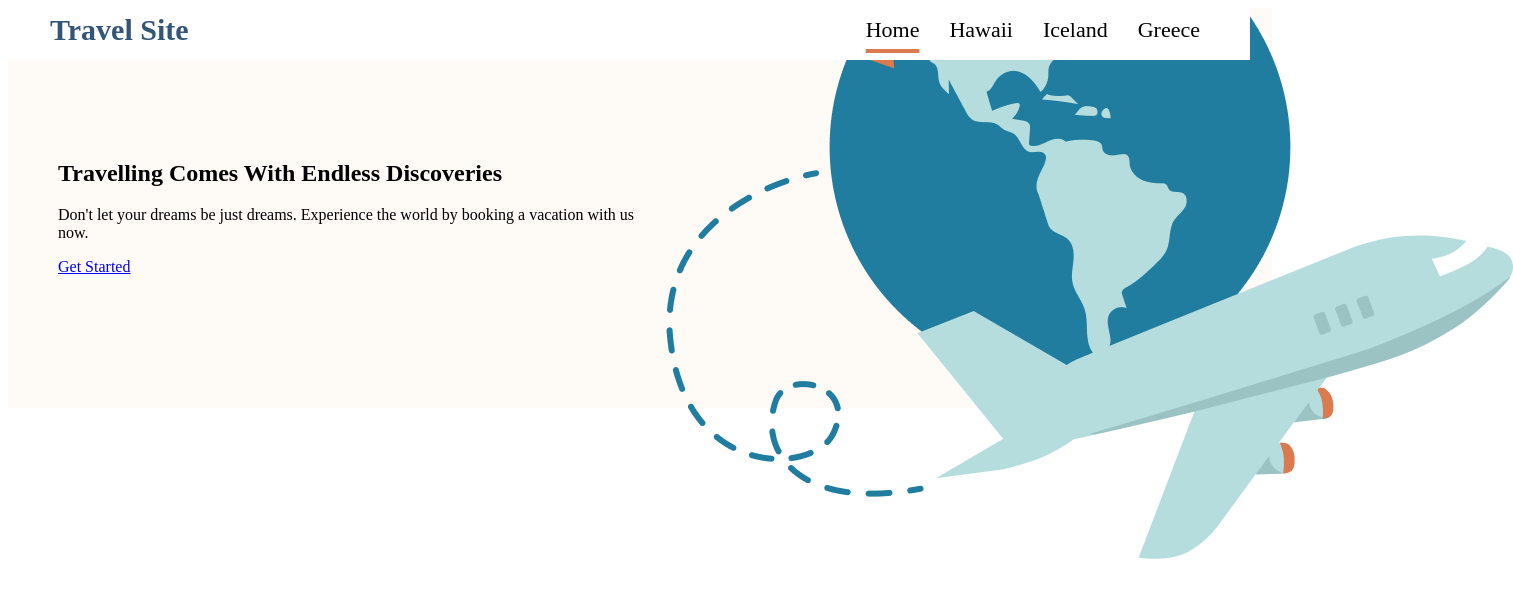
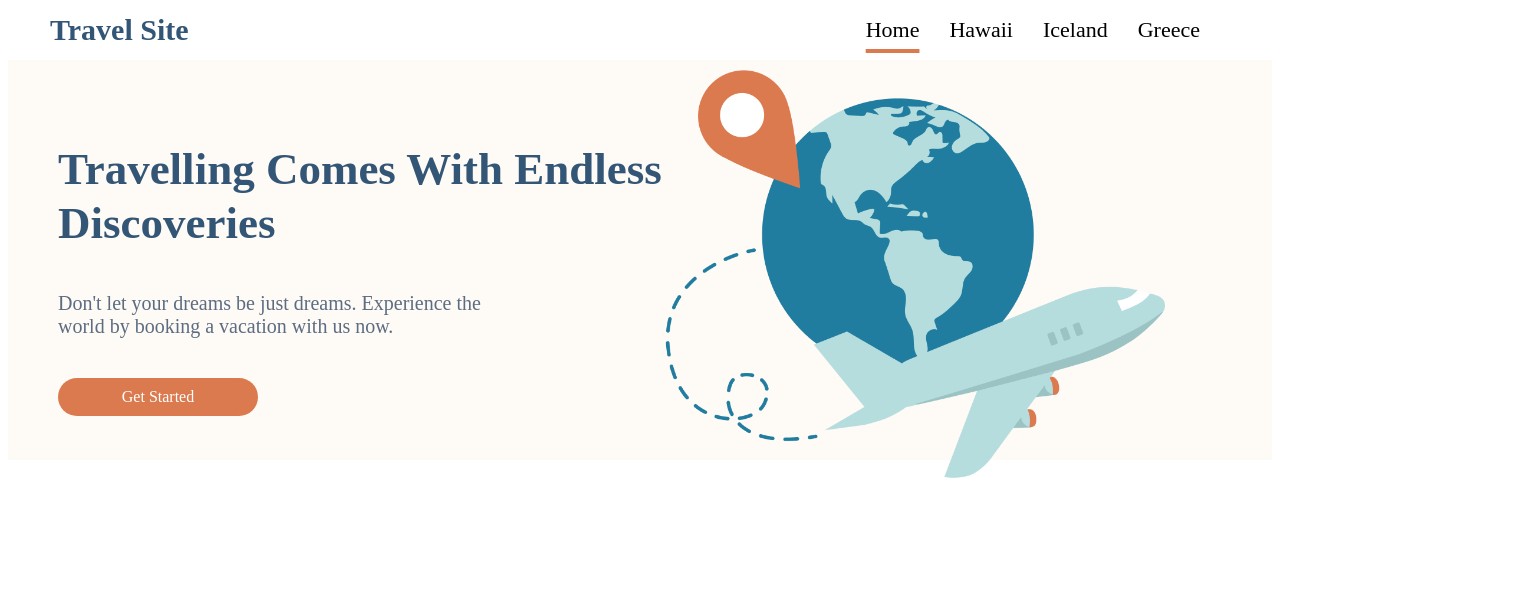
Before and after one commit to codiestef/stefan-reeves-travelsiteNew, a plain HTML site: page index.html in a window 1280 px wide. Shown: the whole page, 1513 px wide, since content can reach past the window. Drawn offline with Linux system fonts and the light colour scheme.

Commit message:
improve hero div layout spacing

```diff
--- a/style/main.css
+++ b/style/main.css
@@ -121,11 +121,9 @@
 
 .hero {
     display: flex;
-    align-items: center;
     background-color: #FEFAF5;
     height: 50vh;
-    z-index: 900;
-    padding-left: 50px;
+    margin-top: 60px;
 }
 
 /* .hero__content {
@@ -133,49 +131,54 @@
     display: flex;
 } */
 
-.hero-slogan {
-    color: #335576;
+.hero-copy {
     width: 50%;
+    align-items: left;
     justify-content:center;
     flex-direction: column;
     /* position:relative; */
     /* left: 30px; */
     /* height: 100%; */
-    /* display: flex; */
+    display: flex;
+    padding-left: 50px;
 }
 
-.slogan__title {
+.hero-copy__title {
     color: #335576;
-    font-size: 28px;
+    font-size: 45px;
     line-height: 1.2;
     /* display: inline-block; */
 }
 
-.slogan__text {
+.hero-copy__text {
     color: #5C6D82;
-    font-size: 16px;
-    margin-top: 10px;
+    font-size: 20px;
+    margin-top: 5px;
+    width: 70%;
 }
 
-.slogan__btn {
-    display: inline-block;
+.hero-copy__btn {
     background-color: #DB7A4E;
     color: #fff;
     padding: 10px 40px;
     border-radius: 25px;
     margin-top: 20px;
+    text-align: center;
     text-decoration: none;
+    display: inline-block;
+    max-width: 120px;
 }
 
 .hero-image {
     width: 50%;
     justify-content: center;
     flex-direction: column;
+    align-content: space-evenly;
     /* position: absolute; */
-    right: 50px;
+    /* right: 50px; */
 }
 
-.hero__image img {
-    max-width: 100%;
-    height: auto;
+.hero-image__earth-graphic {
+    max-width: 500px;
+    /* padding: 0px 0px 50px 50px; */
 }
```
